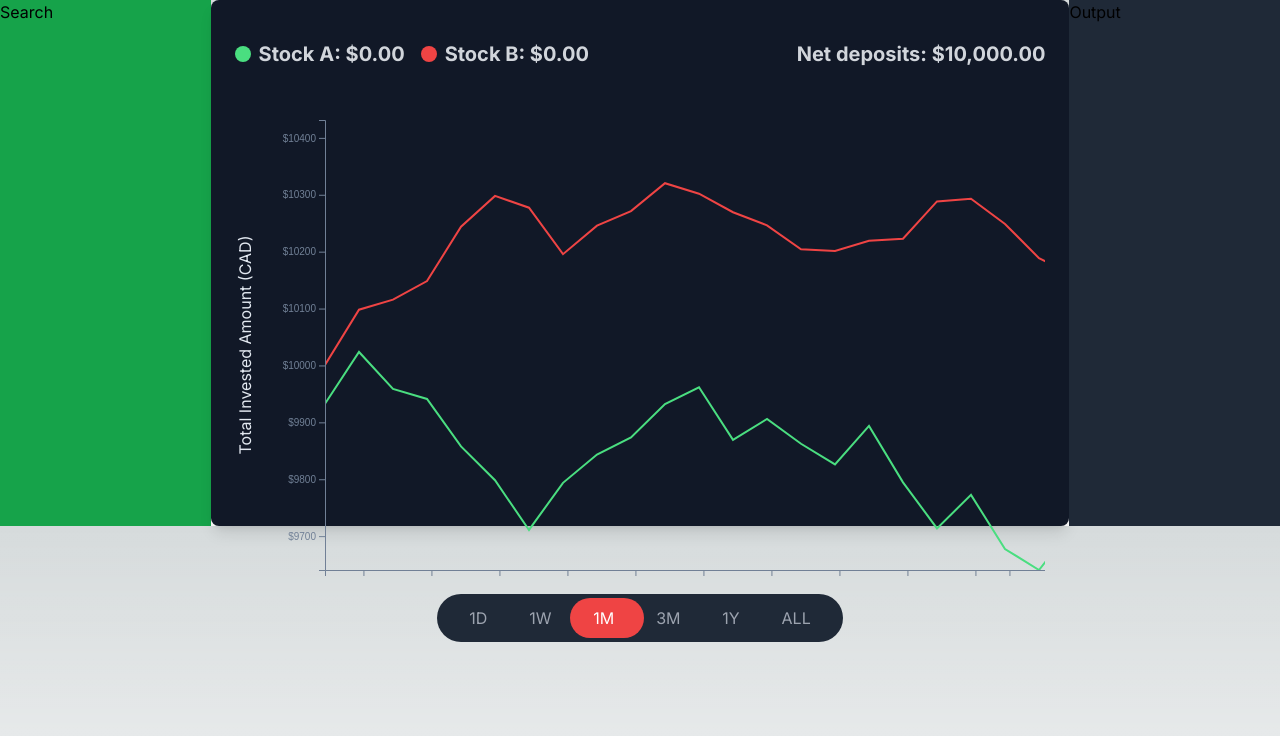
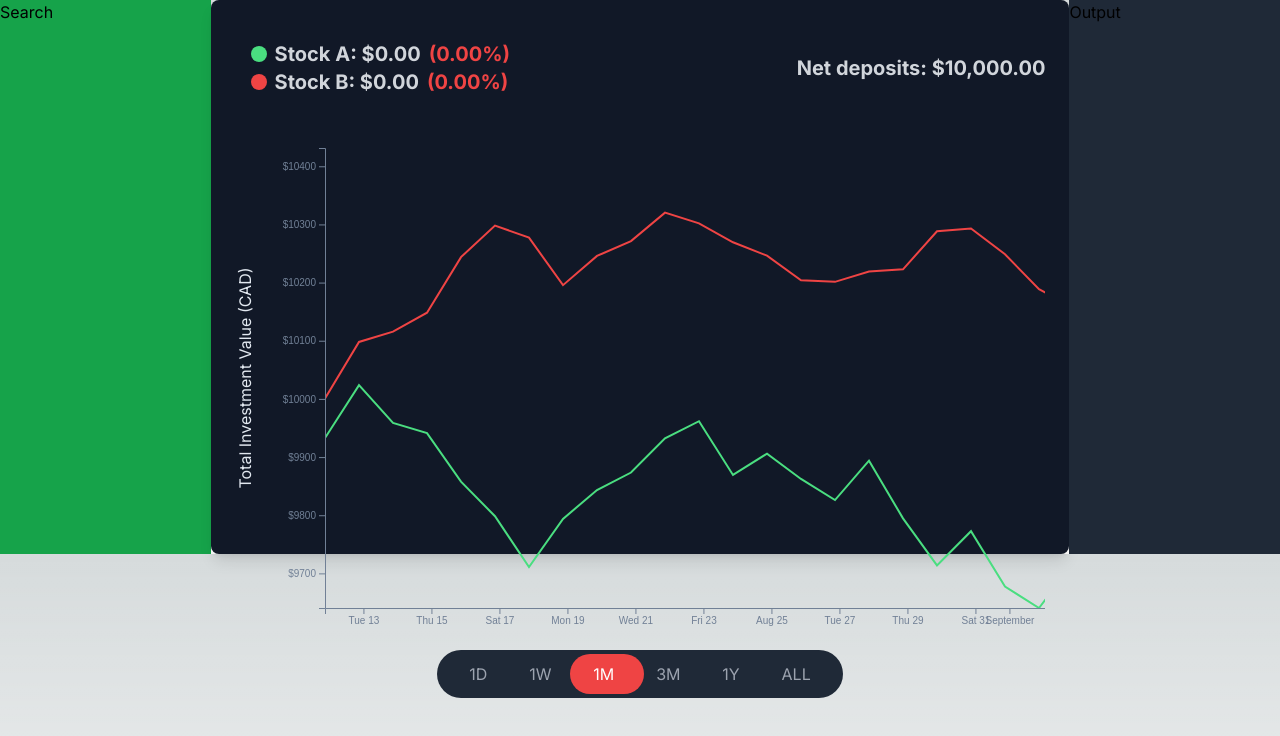
Before and after one commit to Nullus-Inc/wsbenchmarks-frontend, a Next.js app: page /compare in a window 1280 px wide. Shown: the top 736 px of the page. Built offline with nearby package versions, Linux system fonts and the light colour scheme.

Commit message:
changed stock symbol layout

```diff
--- a/src/components/Graph.tsx
+++ b/src/components/Graph.tsx
@@ -42,6 +42,7 @@ export default function StockGraph() {
   const tabContainerRef = useRef<HTMLDivElement>(null);
   const tabRefs = useRef<HTMLDivElement[]>([]);
   const [currentValues, setCurrentValues] = useState<{ [key: string]: number }>({});
+  const [currentPercentages, setCurrentPercentages] = useState<{ [key: string]: number }>({});
 
   useEffect(() => {
     const daysMap: Record<DateRange, number> = {
@@ -61,7 +62,7 @@ export default function StockGraph() {
   useEffect(() => {
     if (data.length === 0) return;
 
-    const margin = { top: 20, right: 90, bottom: 30, left: 90 };
+    const margin = { top: 20, right: 90, bottom: 20, left: 90 };
     const width = Math.min(1200, window.innerWidth - 40) - margin.left - margin.right;
     const height = 500 - margin.top - margin.bottom;
 
@@ -151,7 +152,7 @@ export default function StockGraph() {
       .attr("dy", "1em")
       .style("text-anchor", "middle")
       .style("fill", "#E2E8F0")
-      .text("Total Invested Amount (CAD)");
+      .text("Total Investment Value (CAD)");
 
     const focus = svg.append("g").attr("class", "focus").style("display", "none");
 
@@ -190,6 +191,7 @@ export default function StockGraph() {
       let closestDate: Date | null = null;
       let minDistance = Infinity;
       const newValues: { [key: string]: number } = {};
+      const newPercentages: { [key: string]: number } = {};
 
       stockSymbols.forEach((symbol) => {
         const stockData = groupedData.get(symbol) || [];
@@ -208,10 +210,12 @@ export default function StockGraph() {
             .attr("transform", `translate(${xScale(d.date)},${yScale(d.value)})`);
 
           newValues[symbol] = d.value;
+          newPercentages[symbol] = d.percentageGrowth;
         }
       });
 
       setCurrentValues(newValues);
+      setCurrentPercentages(newPercentages);
 
       if (closestDate) {
         const xPos = xScale(closestDate);
@@ -257,14 +261,19 @@ export default function StockGraph() {
   return (
     <div className="p-6 rounded-lg shadow-lg w-full max-w-6xl mx-auto bg-primary-dark">
       <div className="flex justify-between items-center mb-4">
-        <div className="flex space-x-4 my-4">
+        <div className="flex flex-col my-4">
           {stockSymbols.map((symbol, index) => (
-            <div key={symbol} className="flex items-center">
+            <div key={symbol} className="flex items-center mx-4">
               <div
                 className={`w-4 h-4 rounded-full mr-2`}
                 style={{ backgroundColor: colors[index] }}
               ></div>
-              <span className="text-xl font-bold text-gray-300">{symbol}: ${currentValues[symbol]?.toFixed(2) || '0.00'}</span>
+              <span className="text-xl font-bold text-gray-300">
+                {symbol}: ${currentValues[symbol]?.toFixed(2) || '0.00'}
+                <span className={`ml-2 ${currentPercentages[symbol] >= 0 ? 'text-green-500' : 'text-red-500'}`}>
+                  ({currentPercentages[symbol]?.toFixed(2) || '0.00'}%)
+                </span>
+              </span>
             </div>
           ))}
         </div>
```
